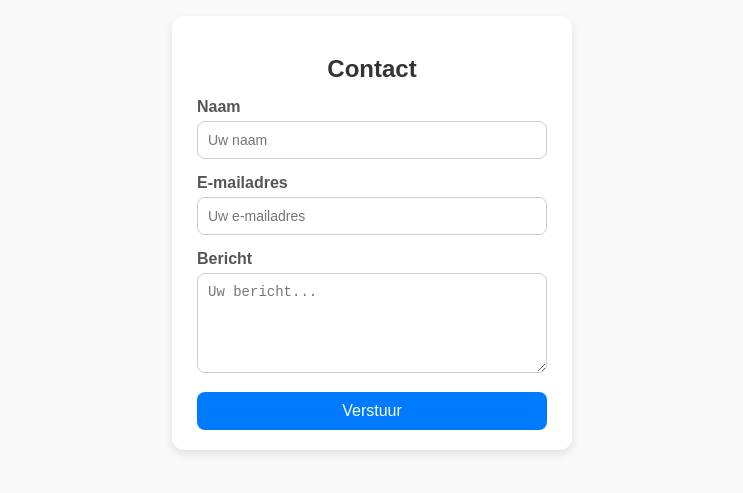
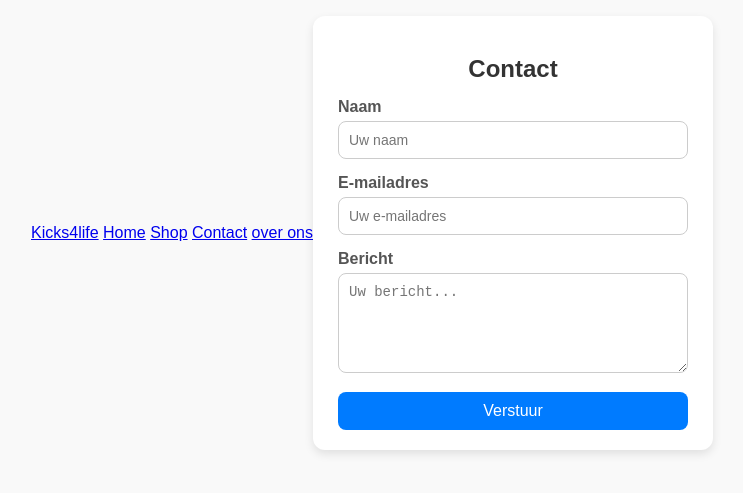
Before and after one commit to stanvdzee/CodeKloppers, a plain HTML site: page contact.html in a window 1280 px wide. Shown: the part 167-660 px from the top of the page, without its empty margins (268-1011 px from the left). Drawn offline with Linux system fonts and the light colour scheme.

Commit message:
Update contact.html

```diff
--- a/contact.html
+++ b/contact.html
@@ -3,6 +3,13 @@
 <head>
     <title>Contact</title>
     <link href="contact.css" rel="stylesheet">
+    <div class="topnav">
+      <a href="#logo">Kicks4life</a>
+      <a href="#home">Home</a>
+      <a href="#news">Shop</a>
+      <a href="#contact">Contact</a>
+      <a class="active" href="#about">over ons</a>
+    </div>
 </head>
 <body>
     <form class="contact-form" action="bedankt.html" method="GET">
```
